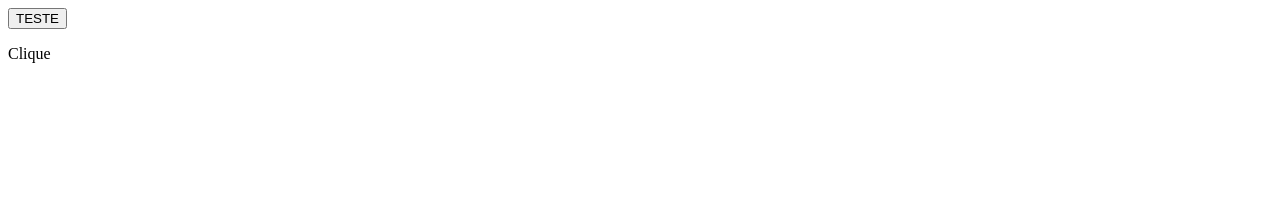
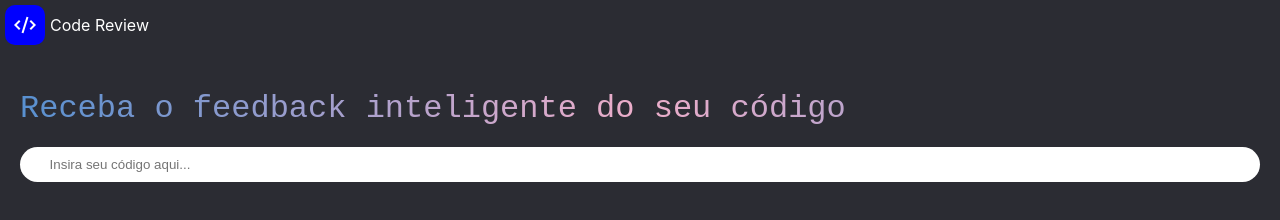
Before and after one commit to yurimaurino/codeReview, a plain HTML site: page frontend/index.html in a window 1280 px wide. Drawn offline with nearby package versions, Linux system fonts and the light colour scheme.

Commit message:
organizar estrutura de pastas

```diff
--- a/frontend/index.html
+++ b/frontend/index.html
@@ -1,14 +1,33 @@
 <!DOCTYPE html>
 <html lang="en">
 <head>
-  <meta charset="UTF-8">
-  <meta name="viewport" content="width=device-width, initial-scale=1.0">
-  <title>Code Review</title>
+    <meta charset="UTF-8">
+    <meta name="viewport" content="width=device-width, initial-scale=1.0">
+    <title>Document</title>
+    <link rel="stylesheet" href="styles/style.css">
+    <link rel="stylesheet" href="https://fonts.googleapis.com/css2?family=Material+Symbols+Outlined:opsz,wght,FILL,GRAD@20..48,100..700,0..1,-50..200&icon_names=code_xml" />
 </head>
 <body>
-  <button onclick="buscarDados()">TESTE</button>
-  <p id="resposta">Clique</p>
+    <header>
+        <div class="logo">
+            <div class="box-logo">
+                <span class="material-symbols-outlined">
+                    code_xml
+                </span>
+            </div>
+             <p>Code Review</p>
+        </div>
+    </header>
 
-  <script src="scripts/script.js"></script>
+    <main>
+        <div class="top">
+            <h1>
+                Receba o feedback inteligente do seu código
+            </h1>
+            <div class="requisiton">
+                <input type="text" class="req" id="req" placeholder="Insira seu código aqui...">
+            </div>
+        </div>
+    </main>
 </body>
 </html>
```
Also changed, not shown: index.html (deleted, +0 -33 lines), frontend/styles/style.css (renamed from style/style.css).
